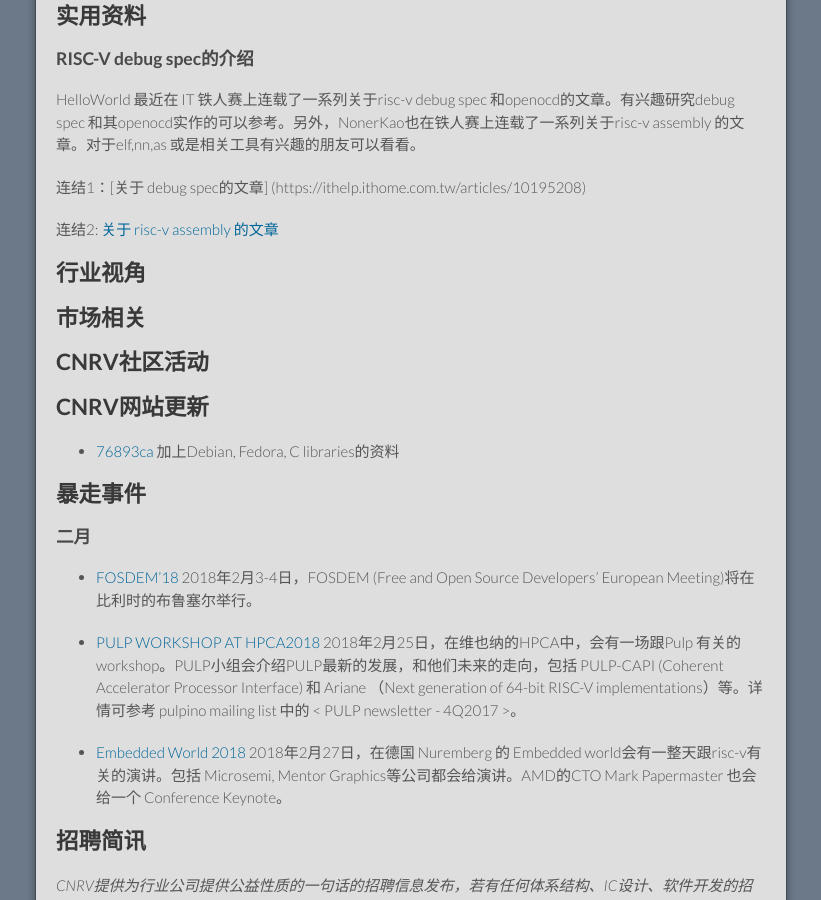
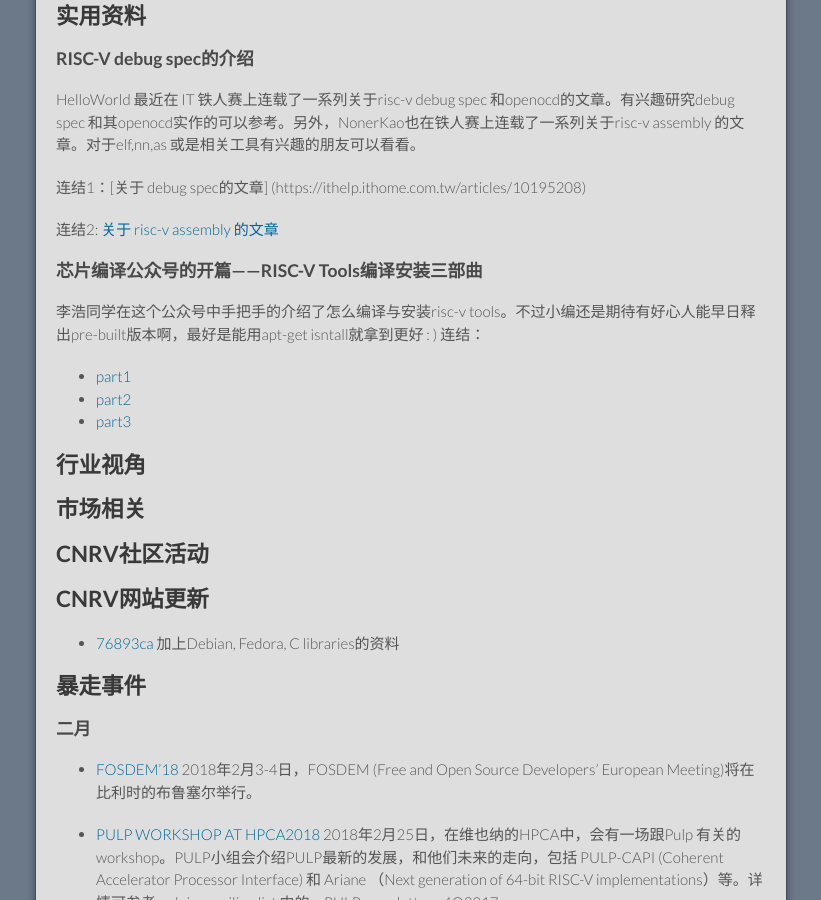
Before and after one commit to cnrv/home, a Jekyll site: the page built from bi-week-rpts/2018-01-18.md, in a window 1280 px wide and 900 px high, scrolled down 4007 px. Shown: the whole window, without its empty margins (229-1050 px from the left). Built offline with Jekyll 4.4.1, drawn with Linux system fonts in a browser that asks for light colours; Markdown is read by kramdown in place of the engine named in the settings; comment, search, counter and statistics services are not loaded; our own code applies the rules of GitHub Pages for plain Markdown files.

Commit message:
加上編譯安裝三部曲的部分

```diff
--- a/bi-week-rpts/2018-01-18.md
+++ b/bi-week-rpts/2018-01-18.md
@@ -129,6 +129,14 @@
 
 连结2: [关于 risc-v assembly 的文章](https://ithelp.ithome.com.tw/articles/10195213)
 
+### 芯片编译公众号的开篇——RISC-V Tools编译安装三部曲
+李浩同学在这个公众号中手把手的介绍了怎么编译与安装risc-v tools。不过小编还是期待有好心人能早日释出pre-built版本啊，最好是能用apt-get isntall就拿到更好 : )
+连结：
+
+- [part1](http://mp.weixin.qq.com/s/8CAt_yzvKJqTQQjx5Y0kPA)
+- [part2](http://mp.weixin.qq.com/s/174itjgvFS1_ptPUTK9tTQ)
+- [part3](http://mp.weixin.qq.com/s/z90DqX9lG0fYowZZXoS1Cw)
+
 ## 行业视角
 
 ## 市场相关
```
